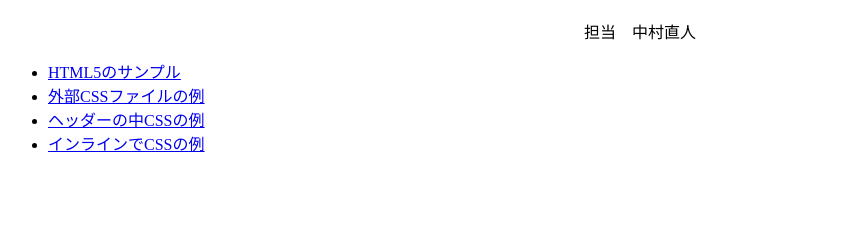
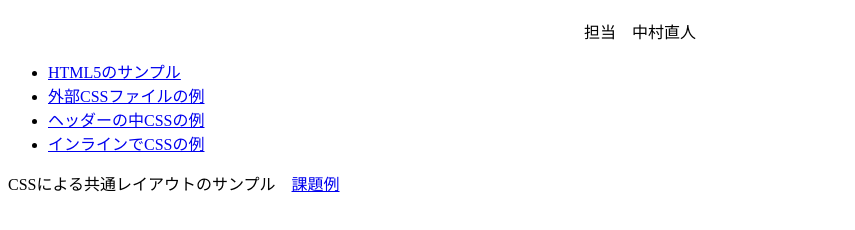
Before and after one commit to CITNaotoNakamura/2024VC, a plain HTML site: page dw02/lesson2-top.html in a window 1280 px wide. Shown: the part 70-300 px from the top of the page, without its empty margins (0-855 px from the left). Drawn offline with Linux system fonts and the light colour scheme.

Commit message:
Add files via upload

```diff
--- a/dw02/lesson2-top.html
+++ b/dw02/lesson2-top.html
@@ -13,6 +13,7 @@
     <li><a href="css_sample1.html">外部CSSファイルの例</a></li>
     <li><a href="css_sample2.html">ヘッダーの中CSSの例</a></li>
     <li><a href="css_sample3.html">インラインでCSSの例</a></li>
-</ul>
+   </ul>
+<p>CSSによる共通レイアウトのサンプル　<a href="kadai/lesson1-top.html">課題例</a></p>
    </BODY>
 </HTML>
```
